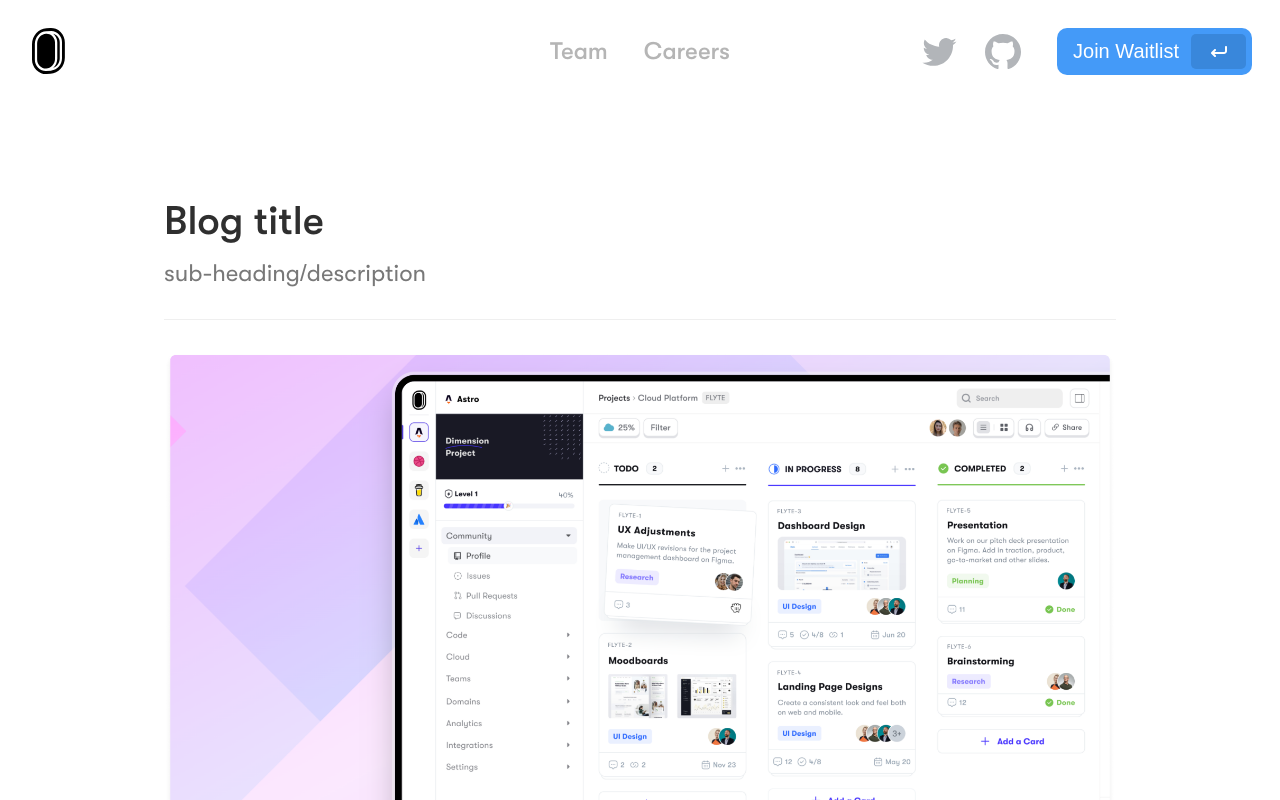
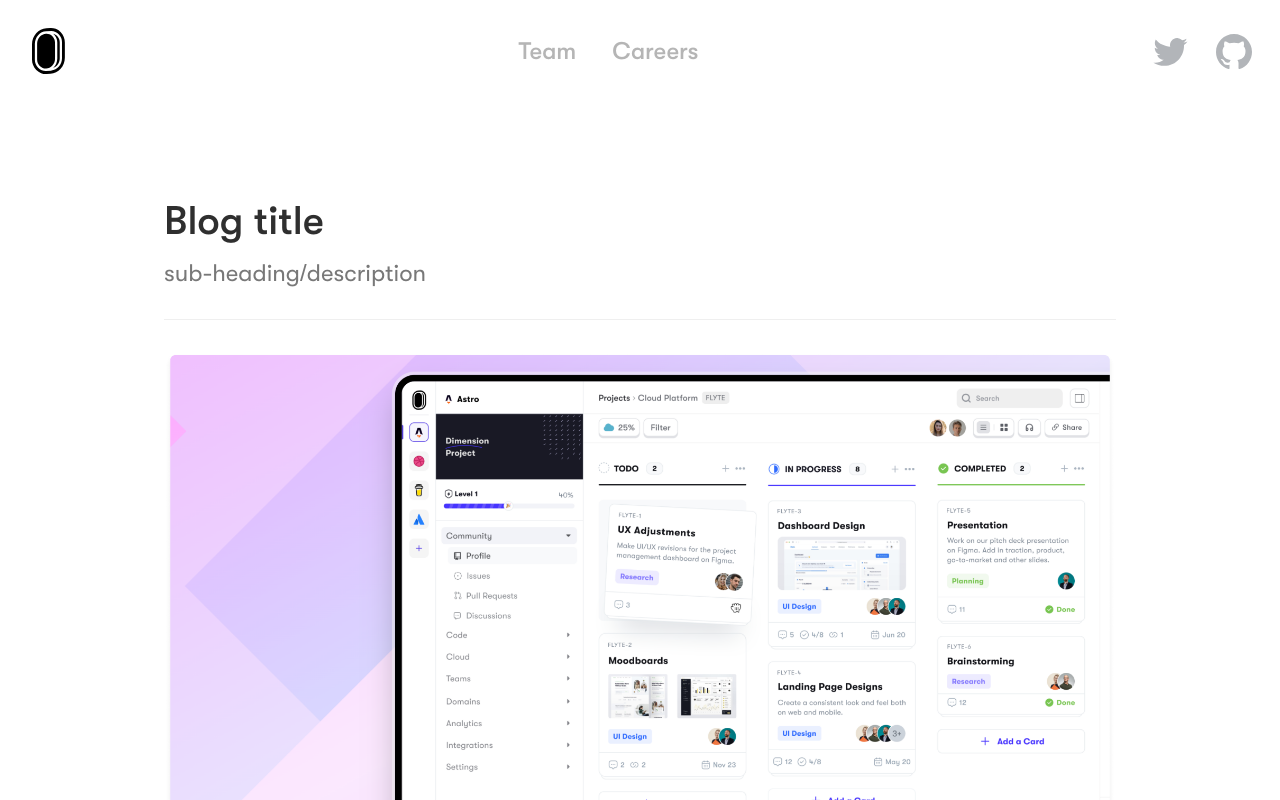
Before and after one commit to Krishna2323/dimension-blog, a Next.js app: page / in a window 1280 px wide. Shown: the top 800 px of the page. Built offline with nearby package versions, Linux system fonts and the light colour scheme.

Commit message:
second commit

```diff
--- a/components/Blog/components/Paragraph/Paragraph.tsx
+++ b/components/Blog/components/Paragraph/Paragraph.tsx
@@ -32,7 +32,7 @@ const Paragraph: React.FC<ParagraphProps> = (props) => {
       {people && (
         <div className={classes.blog__paragraph__people}>
           {people.map((person, i) => (
-            <div className={classes.person_info}>
+            <div key={i} className={classes.person_info}>
               <Image src={person.image} alt="Person Image" />
               <span>{person.name}</span>
               <span>{person.position}</span>
--- a/components/Navbar/Navbar.module.scss
+++ b/components/Navbar/Navbar.module.scss
@@ -12,9 +12,9 @@
         display: flex;
         list-style: none;
         gap: 3.6rem;
-        position: absolute;
-        left: 50%;
-        transform: translateX(-50%);
+        // position: absolute;
+        // left: 50%;
+        // transform: translateX(-50%);
 
         & li {
             & a {
--- a/components/Navbar/Navbar.tsx
+++ b/components/Navbar/Navbar.tsx
@@ -22,12 +22,12 @@ const Navbar = () => {
       <div className={classes.navbar__cta}>
         <Image src={TwitterGreyIcon} alt="github grey icon" />
         <Image src={GithubGreyIcon} alt="github grey icon" />
-        <button>
+        {/* <button>
           Join Waitlist{" "}
           <div>
             <Image src={ArrowLeftIcon} alt="arrow left" />
           </div>
-        </button>
+        </button> */}
       </div>
     </nav>
   );
--- a/styles/globals.scss
+++ b/styles/globals.scss
@@ -47,4 +47,20 @@ body {
     @media (max-width: 1200px) {
         padding: 0;
     }
+
+    &::-webkit-scrollbar {
+        width: 1.2em;
+        padding: 0.5rem;
+    }
+
+    &::-webkit-scrollbar-track {
+        background-color: #dee2e6;
+        display: block;
+        width: 1.2rem;
+    }
+
+    &::-webkit-scrollbar-thumb {
+        background: #adb5bd;
+        border-radius: var(--brr-regular);
+    }
 }
```
